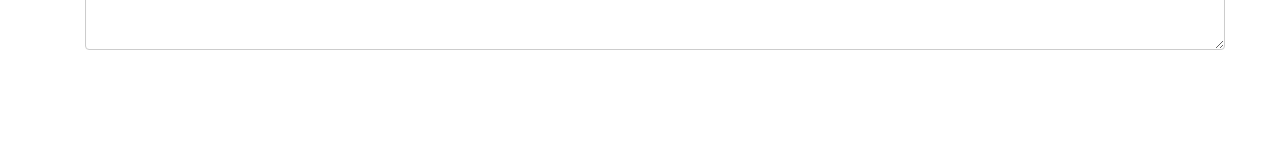
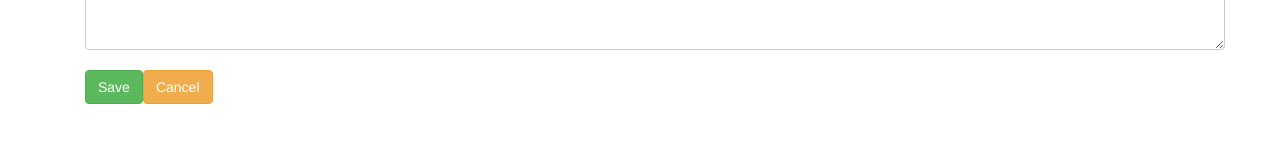
Before and after one commit to helios1989/vergeblog, an Angular app: page /blog/1 in a window 1280 px wide. Shown: the part 445-588 px from the top of the page. Built offline with nearby package versions, Linux system fonts and the light colour scheme.

Commit message:
fix routerparam

```diff
--- a/src/app/app-routing.module.ts
+++ b/src/app/app-routing.module.ts
@@ -11,9 +11,9 @@ const routes: Routes = [
   { path: 'home', component: BlogListComponent },
   { path: 'about', component:  AboutComponent },
   { path: 'contact-us', component: ContactUsComponent },
-  { path: 'blog/:id', component: BlogDetailsComponent },
-  { path: '404', component: NotFoundComponent },
-  { path: '**', redirectTo: '/404' }
+  { path: 'blog/:id', component: BlogDetailsComponent }
+  // { path: '404', component: NotFoundComponent },
+  // { path: '**', redirectTo: '/404' }
 ];
 
 @NgModule({
--- a/src/app/blogs/blog-details/blog-details.component.html
+++ b/src/app/blogs/blog-details/blog-details.component.html
@@ -14,4 +14,6 @@
       <textarea type="text"  class="form-control" [formControl]="blog-description"/>
     </label>-->
   </form>
+  <button class="btn btn-success btn-save">Save</button>
+  <button class="btn btn-warning">Cancel</button>
 </div>
--- a/src/app/blogs/blog-list/blog-list.component.ts
+++ b/src/app/blogs/blog-list/blog-list.component.ts
@@ -3,6 +3,7 @@ import { Blog } from '../blog';
 import { BlogService } from '../blog.service';
 import { Router, ActivatedRoute, Params } from '@angular/router';
 import * as moment from 'moment';
+// import { BlogDetailsComponent } from '../blogs/blog-details/blog-details.component';
 
 @Component({
   selector: 'app-blog-list',
@@ -36,7 +37,7 @@ export class BlogListComponent implements OnInit {
 
   newBlog() {
     //add new blog
-    alert('hello world');
-    this.router.navigate(['/blog', { id: '2'}]);
+    this.router.navigate(['blog', 0]);
+    return false;
   }
 }
```
